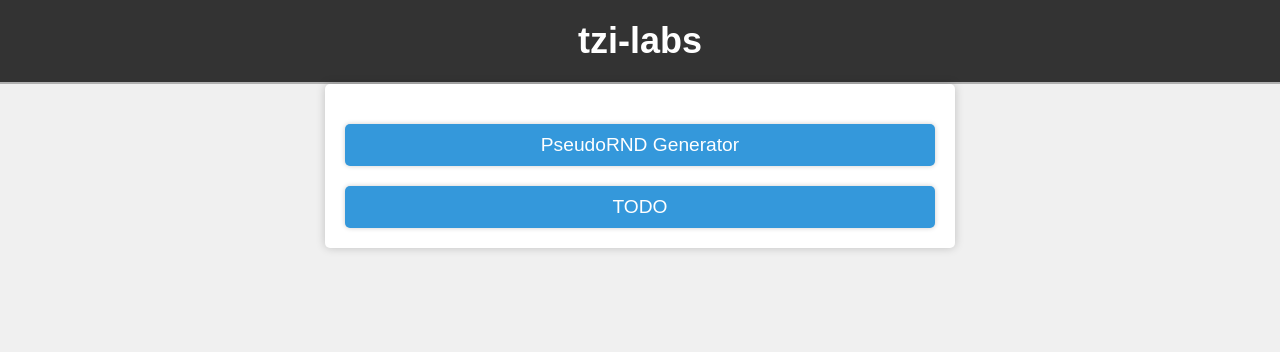
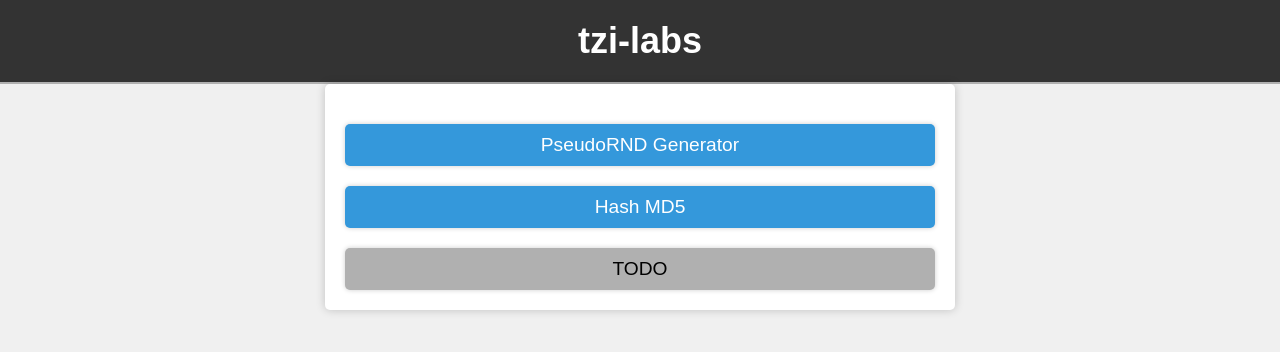
Before and after one commit to Titan43/tzi-labs-front, a React (Create React App) app: page / in a window 1280 px wide. Shown: the top 352 px of the page. Built offline with nearby package versions, Linux system fonts and the light colour scheme.

Commit message:
update pseudoRNG form styling, add md5 form button

```diff
--- a/src/components/PseudoGenForm.js
+++ b/src/components/PseudoGenForm.js
@@ -138,7 +138,7 @@ function PseudoGenForm({setCurrentView}) {
         <></>
         }
         <div>
-          <button onClick={() => null}>Go back</button>
+          <button onClick={() => setCurrentView('tzi-labs')}>Go back</button>
         </div>
       </form>
     </>
--- a/src/components/UserNavForm.js
+++ b/src/components/UserNavForm.js
@@ -13,7 +13,13 @@ function UserNavForm({currentView, setCurrentView}) {
           PseudoRND Generator
         </button>
         <button
-          className={currentView === "PLACEHOLDER" ? "active" : ""}
+          className={currentView === "Hash MD5" ? "active" : ""}
+          onClick={() => setCurrentView('Hash MD5')}
+        >
+          Hash MD5
+        </button>
+        <button
+          className={currentView === "tzi-labs" ? "active" : ""}
           onClick={() => setCurrentView('tzi-labs')}
         >
           TODO
--- a/src/styles/App.css
+++ b/src/styles/App.css
@@ -94,6 +94,13 @@ form input, form select, form textarea, form button{
 	width: 100%;
 }
 
+.form-row {
+    display: flex;
+    flex-direction: row;
+    justify-content: space-between;
+    margin-top: 15px;
+}
+
 .form-row input[type="radio"] {
     margin-right: 5px;
 }
@@ -101,6 +108,7 @@ form input, form select, form textarea, form button{
 .form-row label {
     display: inline-block;
     vertical-align: middle;
+    margin-right: 10px;
 }
 
 .output-view {
```
